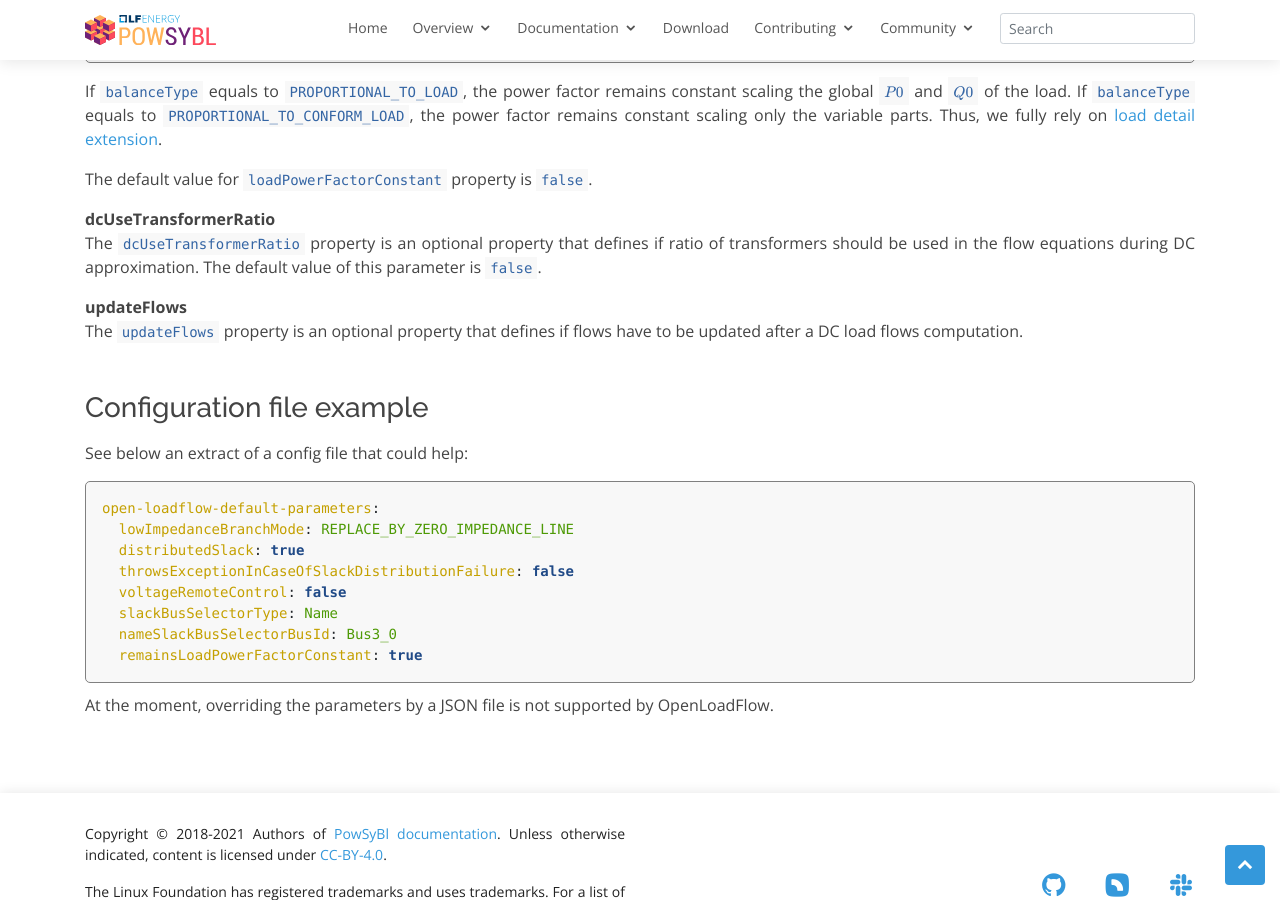
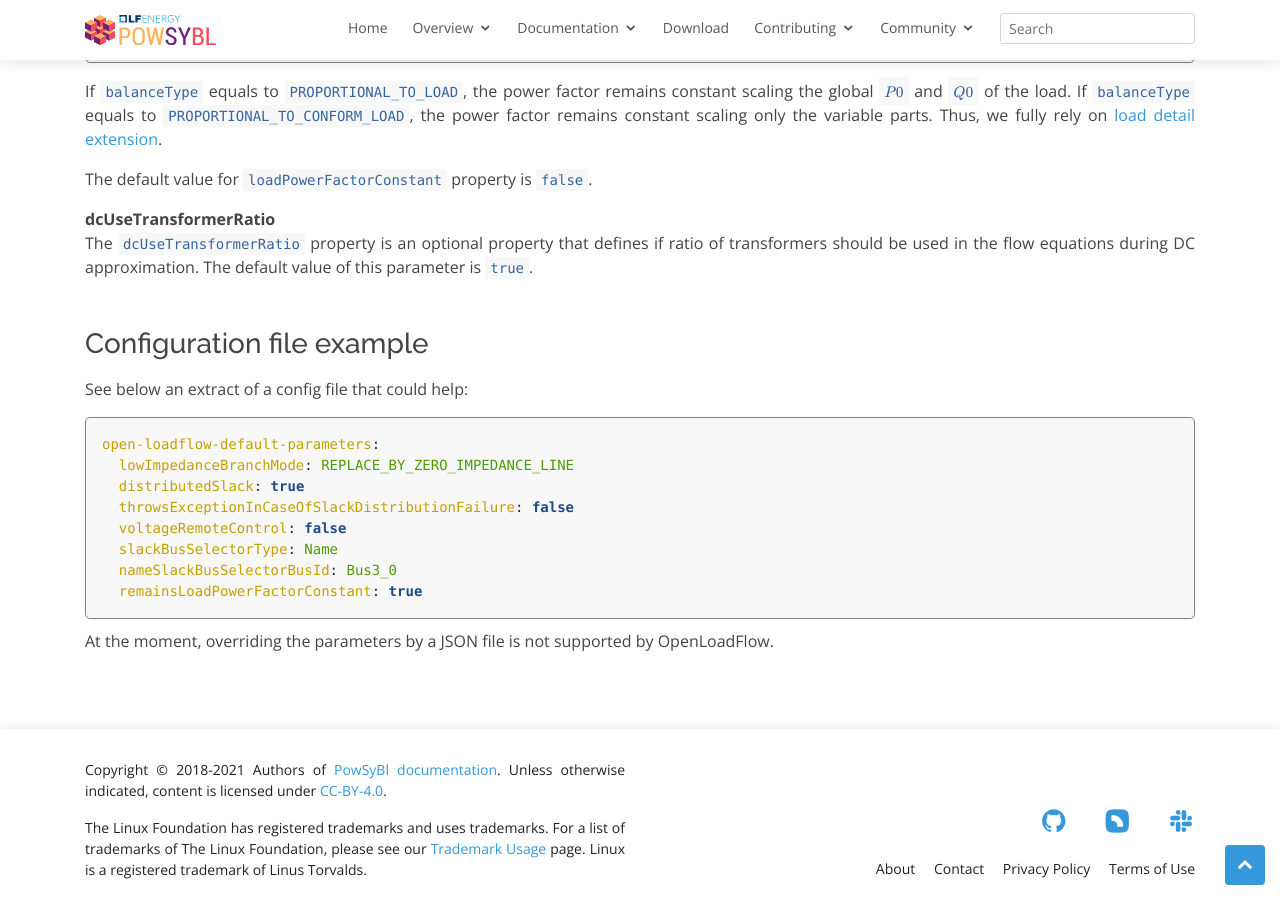
Before and after one commit to powsybl/powsybl.github.io, a Jekyll site: the page built from pages/documentation/simulation/powerflow/openlf.md, in a window 1280 px wide and 900 px high, scrolled down 3821 px. Built offline with Jekyll 4.4.1, drawn with Linux system fonts in a browser that asks for light colours; our own code applies the rules of GitHub Pages for plain Markdown files.

Commit message:
Change default  values of parameters dcUseTransformerRatio and voltageRemoteControl (#194)
* Change default  values of parameter dcUseTransformerRatio and voltageRemoteControl.

Signed-off-by: Anne Tilloy <anne.tilloy@rte-france.com>

```diff
--- a/pages/documentation/simulation/powerflow/openlf.md
+++ b/pages/documentation/simulation/powerflow/openlf.md
@@ -104,7 +104,7 @@
 
 **voltageRemoteControl**
 The `voltageRemoteControl` property is an optional property that defines if the remote control for voltage controllers has to be modeled.
-The default value is `false`.
+The default value is `true`.
 
 **slackBusSelectorType**
 The `slackBusSelectorType` property is an optional property that defines how to select the slack bus. The three options are available through the configuration file:
@@ -148,10 +148,7 @@
 The default value for `loadPowerFactorConstant` property is `false`.
 
 **dcUseTransformerRatio**
-The `dcUseTransformerRatio` property is an optional property that defines if ratio of transformers should be used in the flow equations during DC approximation. The default value of this parameter is `false`.
-
-**updateFlows**
-The `updateFlows` property is an optional property that defines if flows have to be updated after a DC load flows computation.
+The `dcUseTransformerRatio` property is an optional property that defines if ratio of transformers should be used in the flow equations during DC approximation. The default value of this parameter is `true`.
 
 ### Configuration file example
 See below an extract of a config file that could help:
```
Also changed, not shown: pages/documentation/simulation/powerflow/hades2.md (+1 -1 lines).
